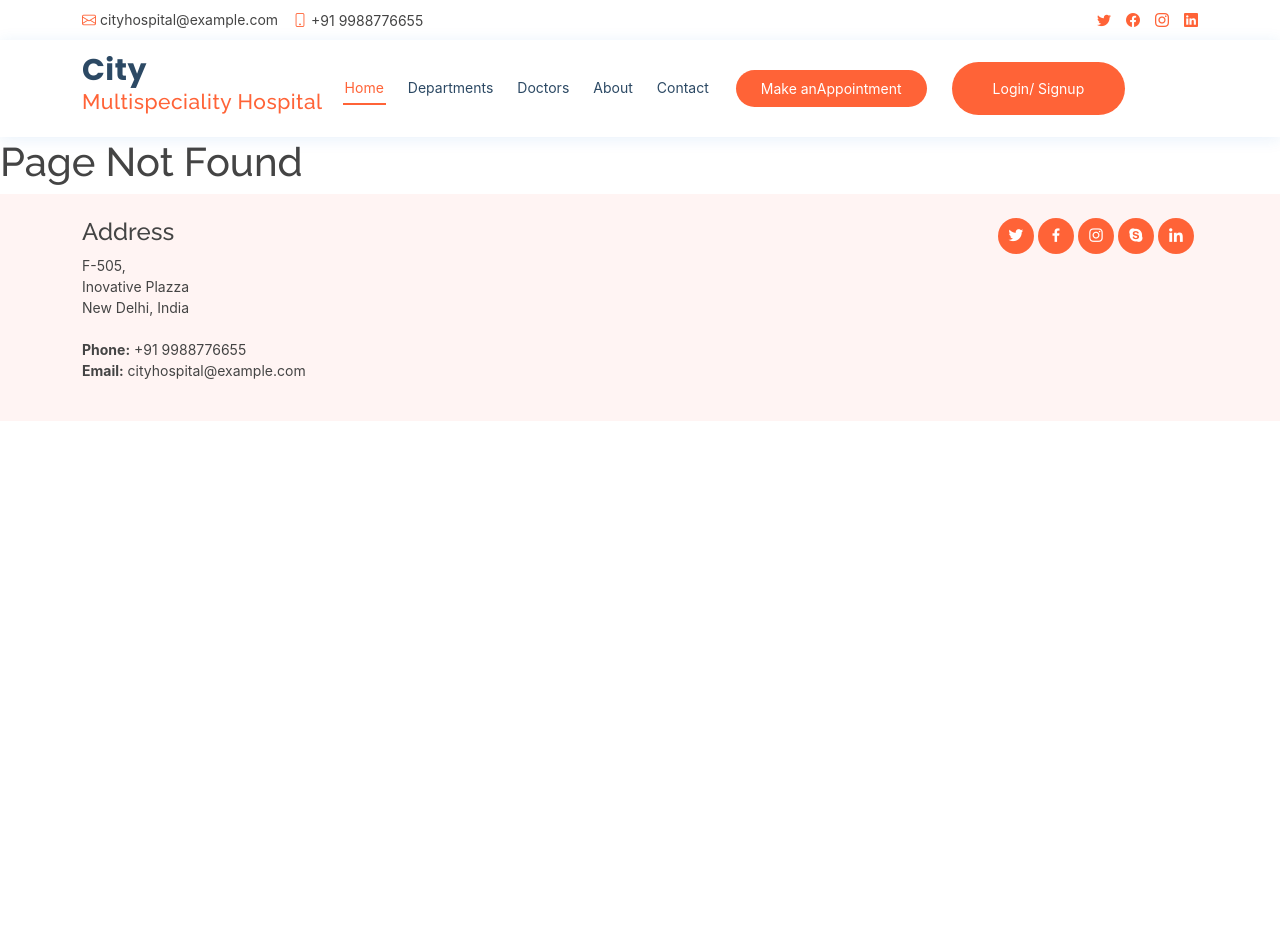
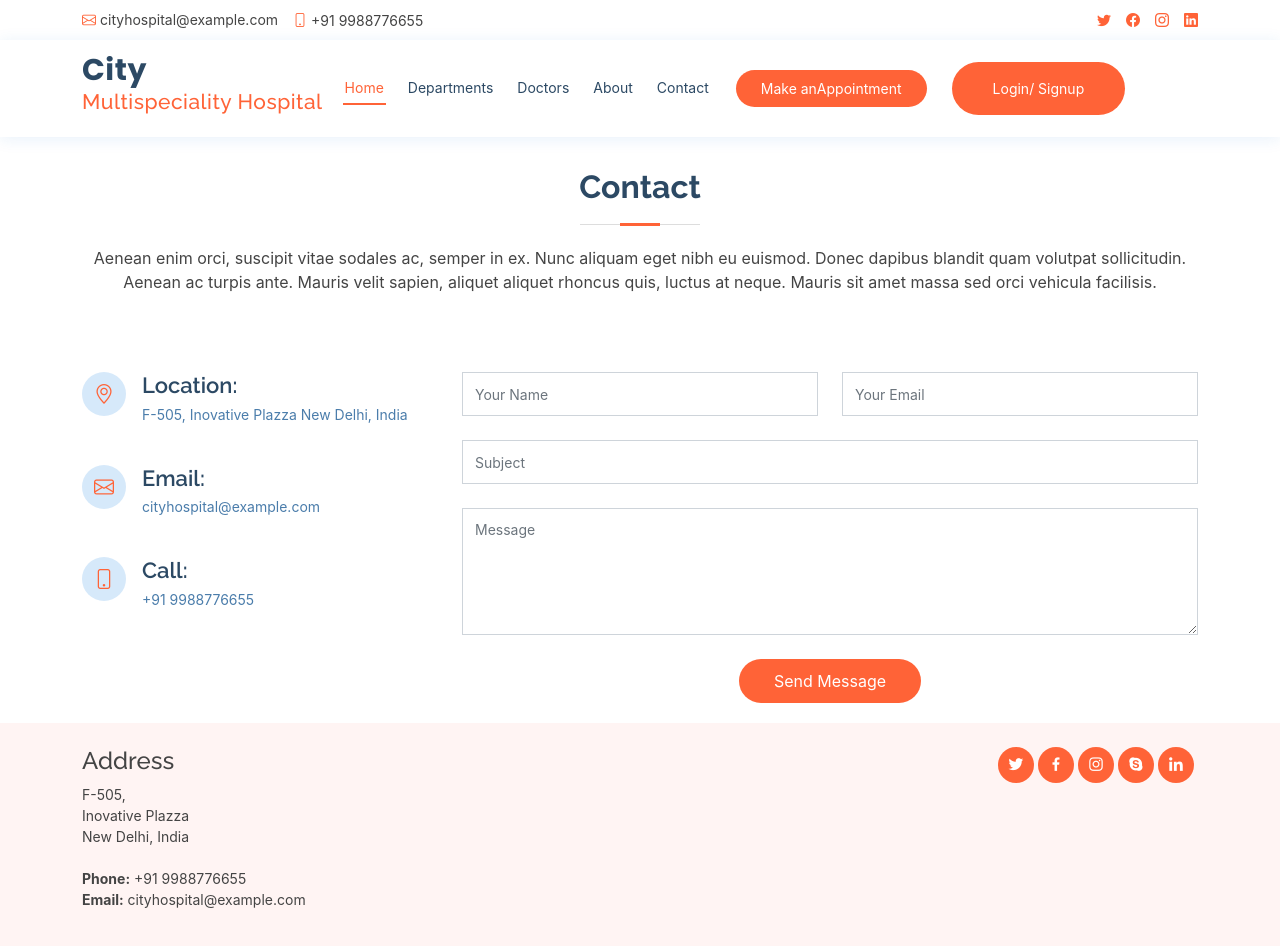
Before and after one commit to bitkhushi/cityHospital, a React (Create React App) app: page /conatct1 in a window 1280 px wide. Shown: the top 946 px of the page. Before the commit the page ends 800 px from the top, so only its background shows below. Built offline with nearby package versions, Linux system fonts and the light colour scheme.

Commit message:
23-6-formik-yup-validation

```diff
--- a/src/App.js
+++ b/src/App.js
@@ -4,7 +4,7 @@ import Home from "./container/Home";
 import { BrowserRouter, Routes, Route } from "react-router-dom";
 import About from "./container/pages/About";
 import Appointment from "./container/pages/Appointment";
-import Contact from "./container/pages/Contact";
+// import Contact from "./container/pages/Contact";
 import Departments from "./container/pages/Departments";
 import Doctors from "./container/pages/Doctors";
 import Doctor from "./container/pages/Doctor";
@@ -13,6 +13,7 @@ import NotFound from "./component/NotFound";
 
 import MakeAppointment from "./container/pages/MakeAppointment";
 import Auth1 from "./container/pages/Auth1";
+import Contact1 from "./container/pages/Contact1";
 
 // import Auth from "./container/pages/Auth";
 
@@ -29,9 +30,10 @@ function App() {
         <Route exact path='/' element={<Home />} />
         <Route exact path='/about' element={<About />} />
         <Route exact path='/appointment' element={<Appointment />} />
-        <Route exact path='/contact' element={<Contact />}/>
+        {/* <Route exact path='/contact' element={<Contact />}/> */}
         <Route exact path='/departsments' element={<Departments />} />
         <Route exact path='/doctors' element={<Doctors />} />
+        <Route exact path='/conatct1' element={<Contact1 />} />
         <Route exact path="*" element={<NotFound /> } />
         {/* <Route exact path="/auth" element={<Auth />}/> */}
         <Route exact path="/auth"  element={<Auth1 /> } />
--- a/src/component/Header.js
+++ b/src/component/Header.js
@@ -35,7 +35,9 @@ function Header(props) {
                                 <li><Link to='/departsments' className="nav-link scrollto">Departments</Link></li>
                                 <li><Link to='/doctors' className="nav-link scrollto" >Doctors</Link></li>
                                 <li><Link to='/about' className="nav-link scrollto " >About</Link></li>
-                                <li><Link to='/contact'className="nav-link scrollto">Contact</Link></li>
+                                {/* <li><Link to='/contact'className="nav-link scrollto">Contact</Link></li>  */}
+                                <li><Link to='/conatct1'className="nav-link scrollto">Contact</Link></li>
+
                                 {/* <li><Link to='/appointment'className="nav-link scrollto">MakeAppointment</Link></li>  */}
 
                             </ul>
--- a/src/container/pages/Contact.js
+++ b/src/container/pages/Contact.js
@@ -61,18 +61,18 @@ function Contact(props) {
               <form action method="post" role="form" className="php-email-form" onSubmit={handleSubmit}>
                 <div className="row">
                   <div className="col-md-6 form-group">
-                    <input type="text" className="form-control" name="name" id="name" placeholder="Your Name" value={values.name} onChange={handleChange} />
+                    <input type="text" className="form-control" name="name" id="name" placeholder="Your Name" value={values.name} onChange={handleChange} onBlur={handleBlur} />
                     {errors.name && touched.name ? (
-                    <p className="form-control">{errors.name}</p>
+                    <p style={{color:'red'}}>{errors.name}</p>
                     ):null
 
                     }
                   </div>
 
                   <div className="col-md-6 form-group mt-3 mt-md-0">
-                    <input type="email" className="form-control" name="email" id="email" placeholder="Your Email" value={values.email} onChange={handleChange} />
+                    <input type="email" className="form-control" name="email" id="email" placeholder="Your Email" value={values.email} onChange={handleChange} onBlur={handleBlur} />
                     {errors.email && touched.email ? (
-                    <p className="form-control">{errors.email}</p>
+                    <p style={{color:'red'}}>{errors.email}</p>
                     ):null
 
                     }
@@ -80,17 +80,17 @@ function Contact(props) {
                   </div>
                 </div>
                 <div className="form-group mt-3">
-                  <input type="text" className="form-control" name="subject" id="subject" placeholder="Subject" value={values.subject} onChange={handleChange} />
+                  <input type="text" className="form-control" name="subject" id="subject" placeholder="Subject" value={values.subject} onChange={handleChange} onBlur={handleBlur}  />
                   {errors.subject && touched.subject ? (
-                    <p className="form-control">{errors.subject}</p>
+                    <p  style={{color:'red'}}>{errors.subject}</p>
                     ):null
 
                     }
                 </div>
                 <div className="form-group mt-3">
-                  <textarea className="form-control" name="message" id='message' rows={5} placeholder="Message" value={values.message} onChange={handleChange} />
+                  <textarea className="form-control" name="message" id='message' rows={5} placeholder="Message" value={values.message} onChange={handleChange} onBlur={handleBlur} />
                   {errors.message && touched.message ? (
-                    <p className="form-control">{errors.message}</p>
+                    <p  style={{color:'red'}}>{errors.message}</p>
                     ):null
 
                     }
--- /dev/null
+++ b/src/container/pages/Contact1.js
@@ -0,0 +1,146 @@
+import { useFormik } from 'formik';
+import React from 'react';
+// import * as yup from 'yup';
+import * as Yup from 'yup'
+
+
+function Contact1(props) {
+    let contactschema = Yup.object({
+        name: Yup.string().required('Please enter a name').matches(/^[a-zA-Z ]{2,30}$/,'please enter valid name'),
+        email: Yup.string().required('please enter a email').email('please enter valid email'),
+        subject: Yup.string().required('please enter a subject'),
+        message: Yup.string().required('please enter a message').test('message','maximum 5 words allowed.',
+        function(val){
+            let arr = val.split;
+            if(arr.length >5){
+                return false
+            }else{
+                return true
+            }
+        })
+    });
+    const formik = useFormik({
+        initialValues: {
+            name: '',
+            email: '',
+            subject: '',
+            message: '',
+        },
+        validationSchema: contactschema,
+        onSubmit: values => {
+            // alert(JSON.stringify(values, null, 2));
+        },
+    });
+    const { values, handleChange, handleBlur, handleSubmit, errors, touched } = formik
+    return (
+        <section id="contact" className="contact">
+            <div className="container">
+                <div className="section-title">
+                    <h2>Contact</h2>
+                    <p>Aenean enim orci, suscipit vitae sodales ac, semper in ex. Nunc aliquam eget nibh eu euismod. Donec dapibus
+                        blandit quam volutpat sollicitudin. Aenean ac turpis ante. Mauris velit sapien, aliquet aliquet rhoncus quis,
+                        luctus at neque. Mauris sit amet massa sed orci vehicula facilisis.</p>
+                </div>
+            </div>
+            <div className="container">
+                <div className="row mt-5">
+                    <div className="col-lg-4">
+                        <div className="info">
+                            <div className="address">
+                                <i className="bi bi-geo-alt" />
+                                <h4>Location:</h4>
+                                <p> F-505, Inovative Plazza New Delhi, India</p>
+                            </div>
+                            <div className="email">
+                                <i className="bi bi-envelope" />
+                                <h4>Email:</h4>
+                                <p>cityhospital@example.com</p>
+                            </div>
+                            <div className="phone">
+                                <i className="bi bi-phone" />
+                                <h4>Call:</h4>
+                                <p>+91 9988776655</p>
+                            </div>
+                        </div>
+                    </div>
+                    <div className="col-lg-8 mt-5 mt-lg-0">
+                        <form method='post' onSubmit={handleSubmit} className="php-email-form">
+                            <div className="row">
+                                <div className="col-md-6 form-group">
+                                    <input type="text"
+                                        className="form-control"
+                                        name="name"
+                                        id="name"
+                                        placeholder="Your Name"
+                                        value={values.name}
+                                        onChange={handleChange}
+                                        onBlur={handleBlur}
+                                    />
+                                    {
+                                        errors.name && touched.name ?
+                                            <span className='error' style={{ color: 'red' }}>{errors.name}</span> : null
+                                    }
+
+                                </div>
+                                <div className="col-md-6 form-group mt-3 mt-md-0">
+                                    <input type="email"
+                                        className="form-control"
+                                        name="email"
+                                        id="email"
+                                        placeholder="Your Email"
+                                        value={values.email}
+                                        onChange={handleChange}
+                                        onBlur={handleBlur}
+
+                                    />
+                                    {
+                                        errors.email && touched.email ?
+                                            <span className='error' style={{ color: 'red' }}>{errors.email}</span> : null
+                                    }
+                                </div>
+                            </div>
+                            <div className="form-group mt-3">
+                                <input type="text"
+                                    className="form-control"
+                                    name="subject"
+                                    id="subject"
+                                    placeholder="Subject"
+                                    value={values.subject}
+                                    onChange={handleChange}
+                                    onBlur={handleBlur}
+                                />
+                                {
+                                    errors.subject && touched.subject ?
+                                        <span className='error' style={{ color: 'red' }}>{errors.subject}</span> : null
+                                }
+                            </div>
+                            <div className="form-group mt-3">
+                                <textarea
+                                    className="form-control"
+                                    name="message"
+                                    rows={5} placeholder="Message"
+                                    value={values.message}
+                                    onChange={handleChange}
+                                    onBlur={handleBlur}
+                                />
+                                {
+                                    errors.message && touched.message ?
+                                        <span className='error' style={{ color: 'red' }}>{errors.message}</span> : null
+                                }
+                            </div>
+                            <div className="my-3">
+                                <div className="loading">Loading</div>
+                                <div className="error-message" />
+                                <div className="sent-message">Your message has been sent. Thank you!</div>
+                            </div>
+                            <div className="text-center"><button type="submit">Send Message</button></div>
+                        </form>
+                    </div>
+                </div>
+            </div>
+        </section>
+
+    );
+}
+
+export default Contact1;
--- a/src/schemas/index.js
+++ b/src/schemas/index.js
@@ -3,8 +3,8 @@ import * as yup from "yup";
 
 export const signUpSchema = yup.object({
 
-     name: yup.string().min(2).max(20).required("Please enter a name"),
+     name: yup.string().min(2).required("Please enter a name"),
      email: yup.string().email().required("please enter a email"),
-     subject: yup.string().max(10).required("please enter a subject"),
-     message: yup.string().max(30).required("please enter a message")
+     subject: yup.string().min(10).required("please enter a subject"),
+     message: yup.string().min(10).required("please enter a message")
 })
```
